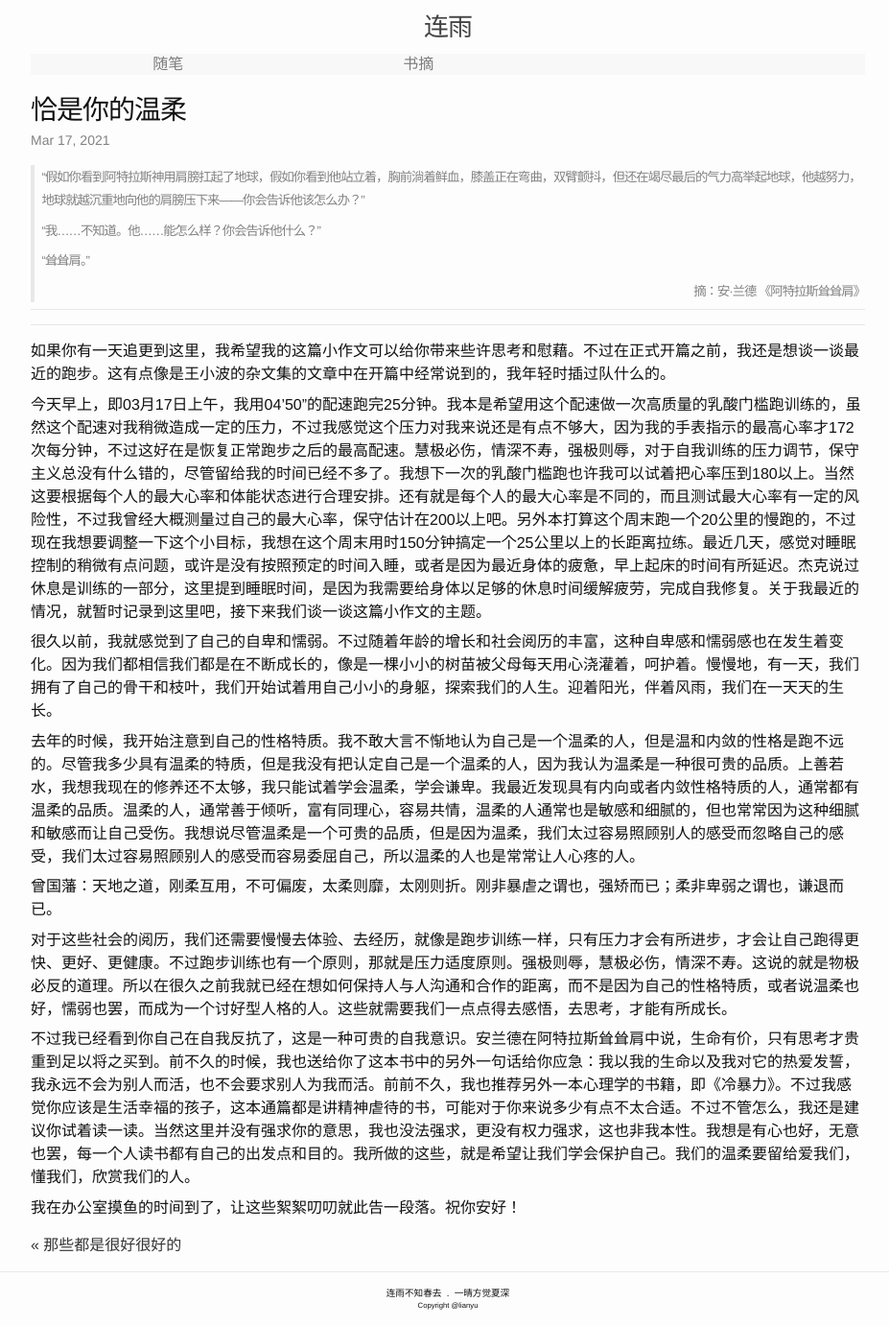
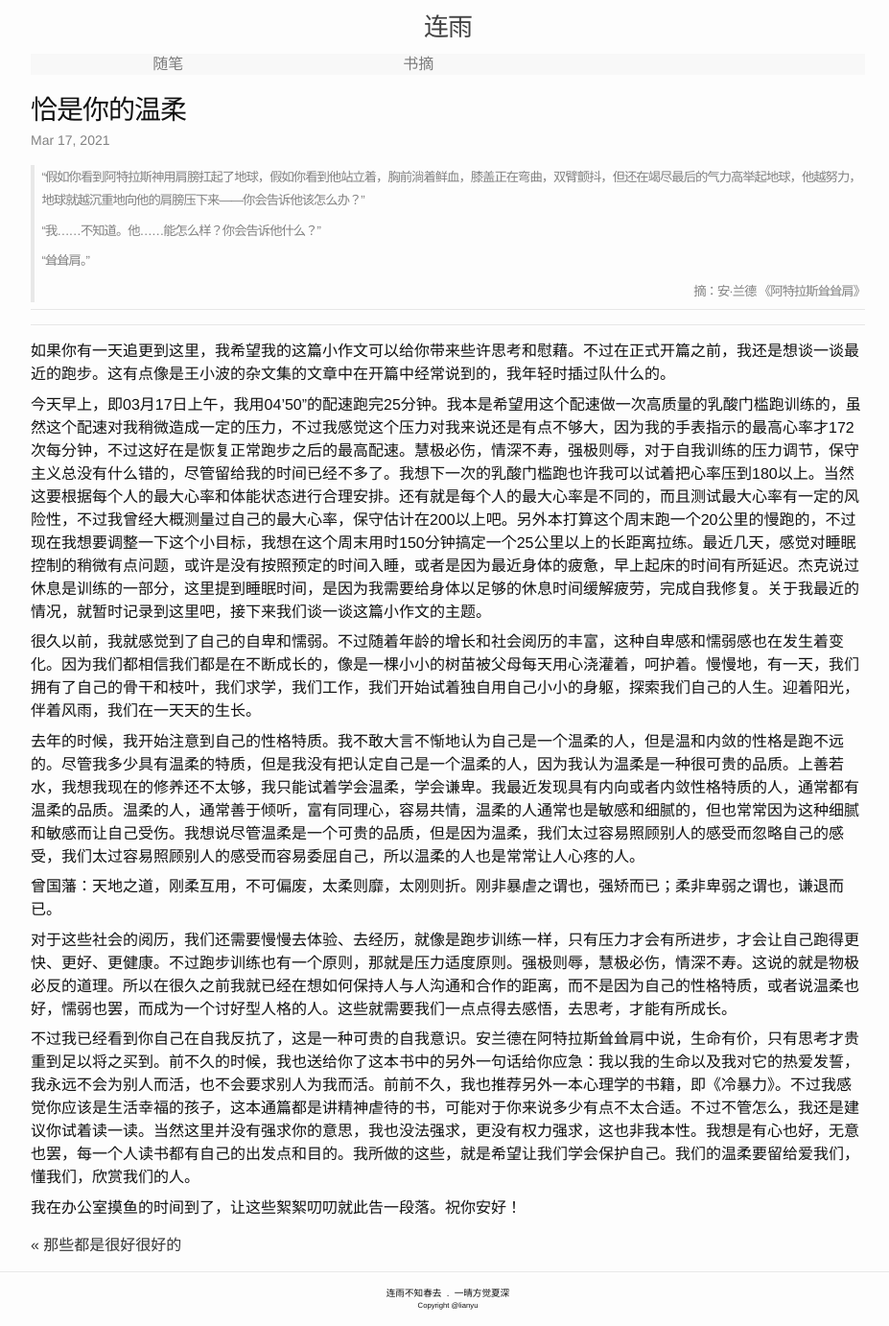
Before and after one commit to lianyu1115/lianyu, a Jekyll site: the page built from _essays/2021-03-17-恰是你的温柔.md, in a window 1280 px wide. Shown: the whole page at 96% size, without its empty margins (173-1100 px from the left). Built offline with Jekyll 4.4.1, drawn with Linux system fonts in a browser that asks for light colours.

Commit message:
Update 2021-03-17-恰是你的温柔.md

```diff
--- a/_essays/2021-03-17-恰是你的温柔.md
+++ b/_essays/2021-03-17-恰是你的温柔.md
@@ -21,7 +21,7 @@ tags: ''
 
 今天早上，即03月17日上午，我用04'50"的配速跑完25分钟。我本是希望用这个配速做一次高质量的乳酸门槛跑训练的，虽然这个配速对我稍微造成一定的压力，不过我感觉这个压力对我来说还是有点不够大，因为我的手表指示的最高心率才172次每分钟，不过这好在是恢复正常跑步之后的最高配速。慧极必伤，情深不寿，强极则辱，对于自我训练的压力调节，保守主义总没有什么错的，尽管留给我的时间已经不多了。我想下一次的乳酸门槛跑也许我可以试着把心率压到180以上。当然这要根据每个人的最大心率和体能状态进行合理安排。还有就是每个人的最大心率是不同的，而且测试最大心率有一定的风险性，不过我曾经大概测量过自己的最大心率，保守估计在200以上吧。另外本打算这个周末跑一个20公里的慢跑的，不过现在我想要调整一下这个小目标，我想在这个周末用时150分钟搞定一个25公里以上的长距离拉练。最近几天，感觉对睡眠控制的稍微有点问题，或许是没有按照预定的时间入睡，或者是因为最近身体的疲惫，早上起床的时间有所延迟。杰克说过休息是训练的一部分，这里提到睡眠时间，是因为我需要给身体以足够的休息时间缓解疲劳，完成自我修复。关于我最近的情况，就暂时记录到这里吧，接下来我们谈一谈这篇小作文的主题。
 
-很久以前，我就感觉到了自己的自卑和懦弱。不过随着年龄的增长和社会阅历的丰富，这种自卑感和懦弱感也在发生着变化。因为我们都相信我们都是在不断成长的，像是一棵小小的树苗被父母每天用心浇灌着，呵护着。慢慢地，有一天，我们拥有了自己的骨干和枝叶，我们开始试着用自己小小的身躯，探索我们的人生。迎着阳光，伴着风雨，我们在一天天的生长。
+很久以前，我就感觉到了自己的自卑和懦弱。不过随着年龄的增长和社会阅历的丰富，这种自卑感和懦弱感也在发生着变化。因为我们都相信我们都是在不断成长的，像是一棵小小的树苗被父母每天用心浇灌着，呵护着。慢慢地，有一天，我们拥有了自己的骨干和枝叶，我们求学，我们工作，我们开始试着独自用自己小小的身躯，探索我们自己的人生。迎着阳光，伴着风雨，我们在一天天的生长。
 
 去年的时候，我开始注意到自己的性格特质。我不敢大言不惭地认为自己是一个温柔的人，但是温和内敛的性格是跑不远的。尽管我多少具有温柔的特质，但是我没有把认定自己是一个温柔的人，因为我认为温柔是一种很可贵的品质。上善若水，我想我现在的修养还不太够，我只能试着学会温柔，学会谦卑。我最近发现具有内向或者内敛性格特质的人，通常都有温柔的品质。温柔的人，通常善于倾听，富有同理心，容易共情，温柔的人通常也是敏感和细腻的，但也常常因为这种细腻和敏感而让自己受伤。我想说尽管温柔是一个可贵的品质，但是因为温柔，我们太过容易照顾别人的感受而忽略自己的感受，我们太过容易照顾别人的感受而容易委屈自己，所以温柔的人也是常常让人心疼的人。
 
```
